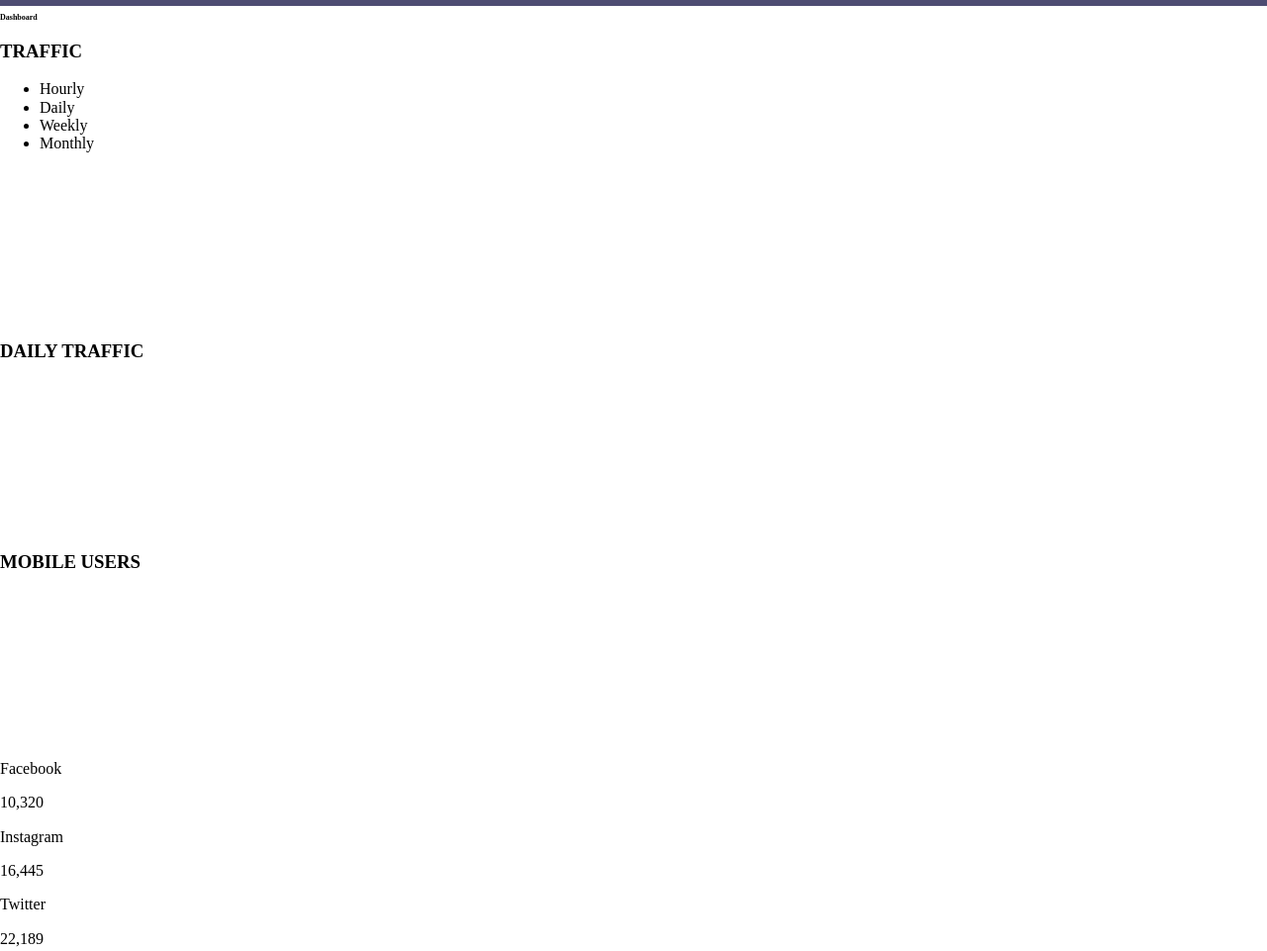
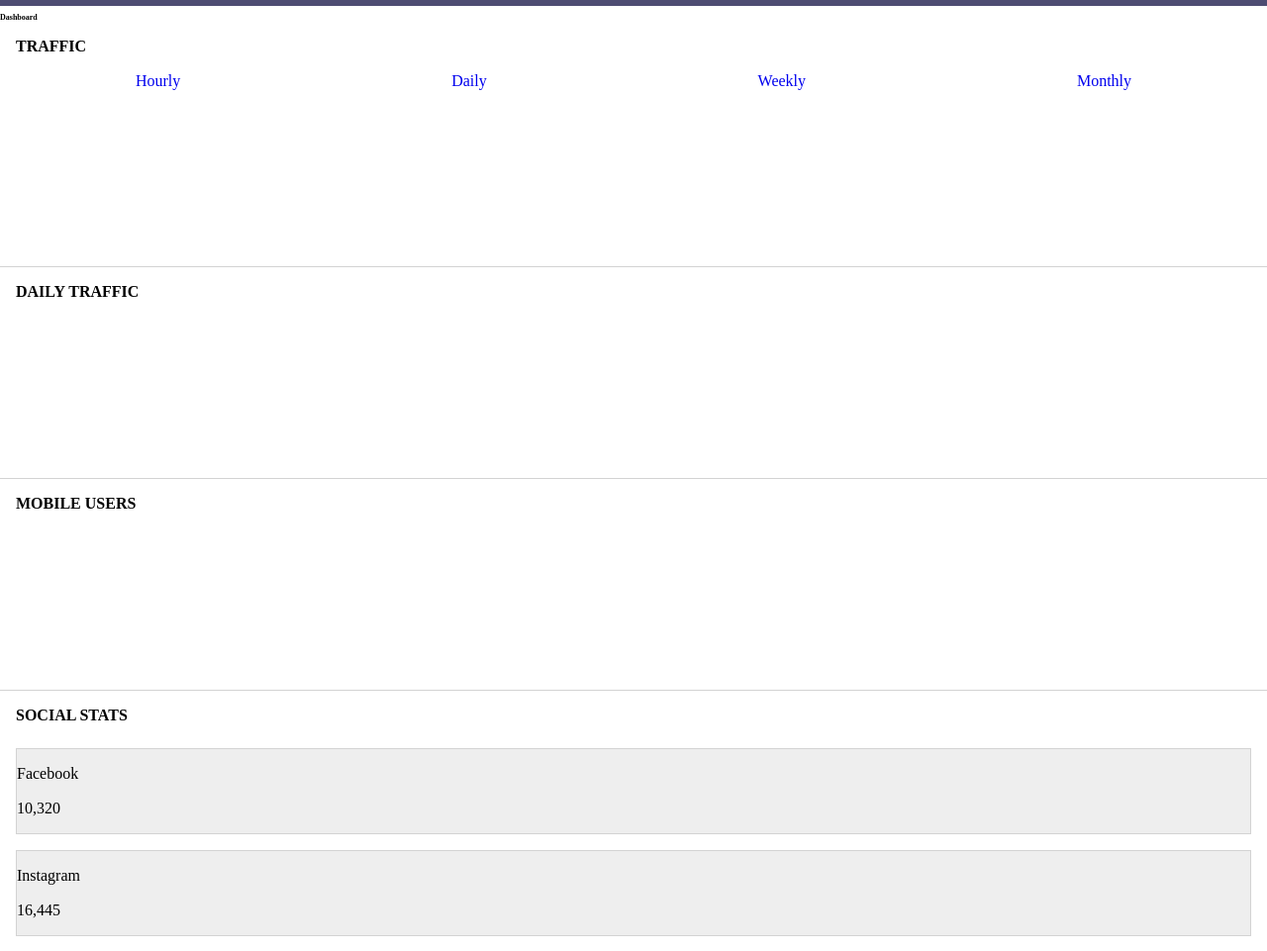
Before and after one commit to achatcher/techdegree-project-7, a plain HTML site: page index.html in a window 1280 px wide. Shown: the part 200-1161 px from the top of the page at 99% size. Drawn offline with Linux system fonts and the light colour scheme.

Commit message:
bones
bare bones

```diff
--- a/css/style.css
+++ b/css/style.css
@@ -6,6 +6,8 @@
 /*----- Type Selectors --------*/
 h3{
     text-transform: uppercase;
+    padding: 0 1em;
+    font-size: medium;
 }
 h2{
     font-size: .5em;
@@ -18,14 +20,31 @@ h1{
    width: 45%;
    padding: 0;
 }
-.nav{
+.nav, .traffic-nav{
     display: flex;
     flex-direction: row;
     list-style: none;
 }
+.social-stats{
+    display: flex;
+    flex-direction: column;
+}
+.social-container{
+    border: 1px solid lightgray;
+    background-color: #eeeeee;
+    margin: .5em 1em;
+}
+.traffic-nav{
+    padding: 0;
+}
+a{
+    text-decoration: none;
+}
+.traffic-nav li{
+    margin: 0 auto;
+}
 .grid-container{
     display: grid;
-    width: 100%;
     grid-template-columns: 100%;
     grid-template-rows: auto;
     grid-template-areas: "header" "nav" "main";
@@ -43,6 +62,9 @@ main{
     grid-area: "main";
     background-color: white;
 }
+.headline{
+    margin-right: auto;
+}
 .profile-image{
     border-radius: 25px;
     height: 35px;
@@ -53,3 +75,7 @@ main{
     width: 25px;
     padding: 0;
 }
+section{
+    border-bottom:1px lightgray solid;
+    padding-bottom: .5em;
+}
--- a/index.html
+++ b/index.html
@@ -40,15 +40,15 @@
             <div class="traffic-header">
                 <h3>Traffic</h3>
                 <ul class="traffic-nav">
-                    <li class="traffic-nav-link">Hourly</li>
-                    <li class="traffic-nav-link">Daily</li>
-                    <li class="traffic-nav-link active">Weekly</li>
-                    <li class="traffic-nav-link">Monthly</li>
+                    <li class="traffic-nav-link"><a href="#">Hourly</a></li>
+                    <li class="traffic-nav-link"><a href="#">Daily</a></li>
+                    <li class="traffic-nav-link active"><a href="#">Weekly</a></li>
+                    <li class="traffic-nav-link"><a href="#">Monthly</a></li>
                 </ul>
             </div>
             <div class="widget-container-full">
             <!-- element line graph will attach to -->
-            <canvas id="traffic-chart"></canvas>
+                <canvas id="traffic-chart"></canvas>
             </div>
         </section>
         <!-- bar graph -->
@@ -67,6 +67,7 @@
             </div>
         </section>
         <section class= "social-stats">
+            <h3>Social Stats</h3>
             <div class="social-container">
                 <div class="social-image">
                     <!-- embedded svg -->
```
